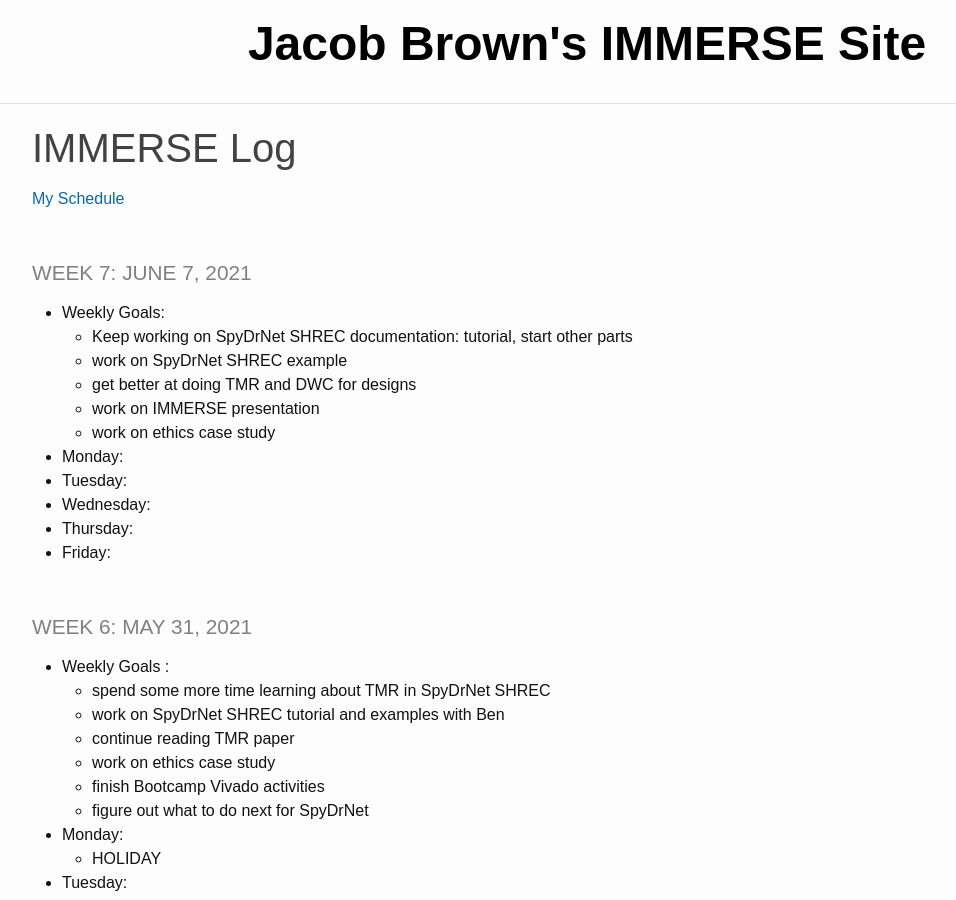
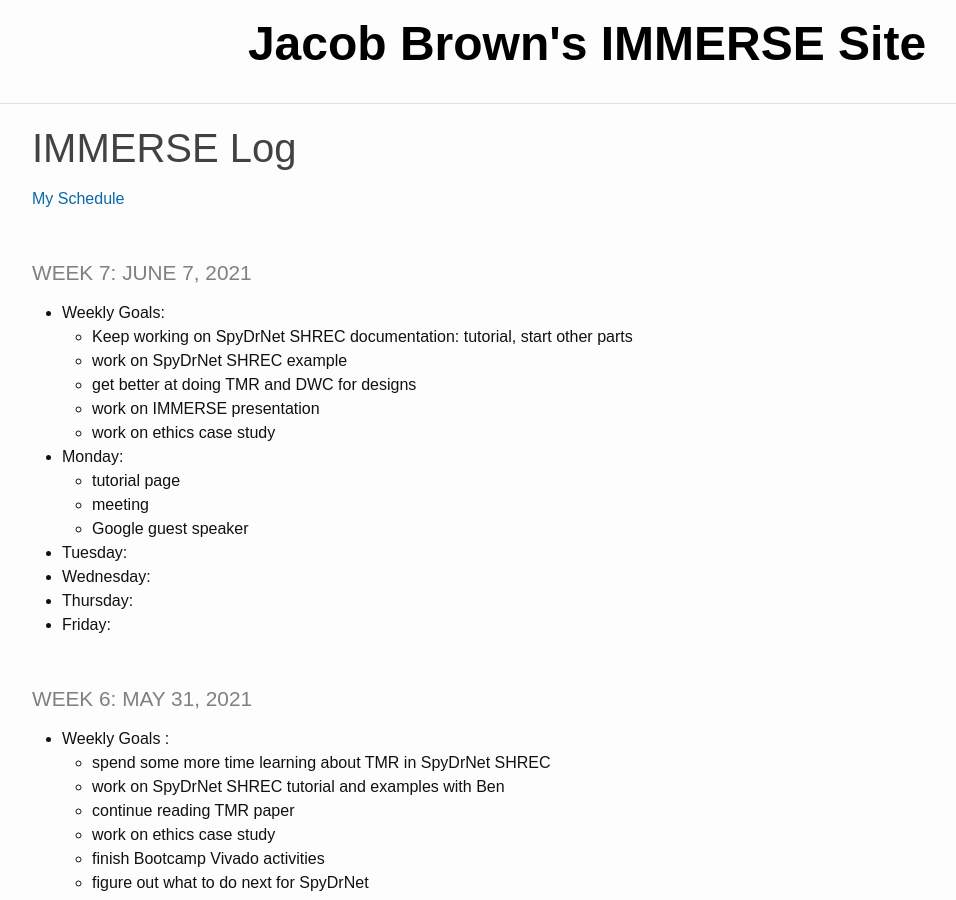
Before and after one commit to jacobdbrown4/jacob_brown, a Jekyll site: the page built from _pages/log.md, in a window 1280 px wide and 900 px high. Shown: the whole window, without its empty margins (53-1009 px from the left). Built offline with Jekyll 4.4.1, drawn with Linux system fonts in a browser that asks for light colours.

Commit message:
updated log

```diff
--- a/_pages/log.md
+++ b/_pages/log.md
@@ -12,6 +12,9 @@ title: IMMERSE Log
   * work on IMMERSE presentation
   * work on ethics case study
 * **Monday**:
+  * tutorial page
+  * meeting
+  * Google guest speaker
 * **Tuesday**:
 * **Wednesday**:
 * **Thursday**:
```
